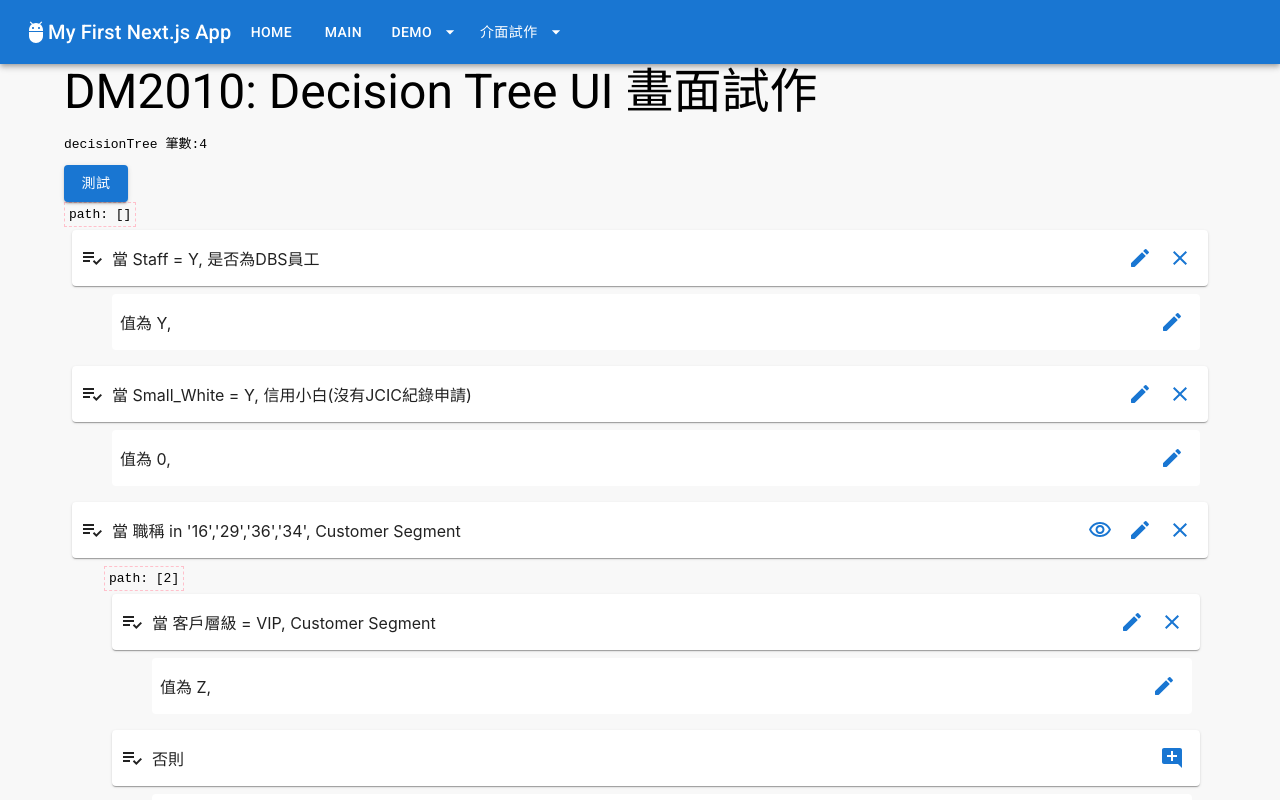
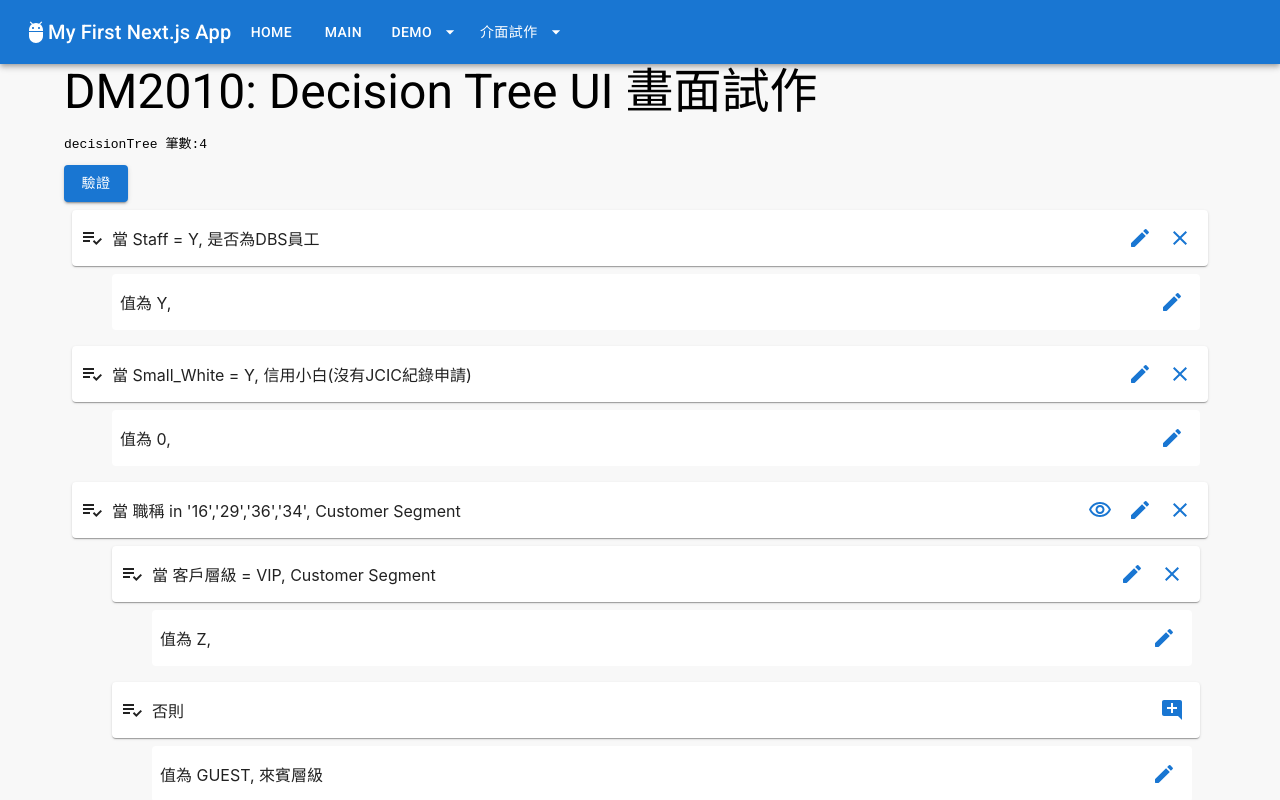
Before and after one commit to relyky/NextJsLab, a Next.js app: page /demo2/dm2010/AppForm in a window 1280 px wide. Shown: the top 800 px of the page. Built offline with nearby package versions, Linux system fonts and the light colour scheme.

Commit message:
decisionTree UI

```diff
--- a/src/pages/demo2/dm2010/AppForm.tsx
+++ b/src/pages/demo2/dm2010/AppForm.tsx
@@ -4,37 +4,21 @@ import { useAppSelector, useAppDispatch } from 'hooks/hooks'
 import { Container } from '@mui/material'
 import { H3, AButton } from 'components/highorder'
 import TreeContainer from './TreeContainer'
-import { add } from './decisionTreeSlice'
+import Swal from 'sweetalert2'
 
 export default (props) => {
     const decisionTree = useAppSelector(store => store.decisionTree)
     const dispatch = useAppDispatch()
 
     function handleClick() {
-        const newItem: DcsStatement = {
-            isElse: false,
-            cond: {
-                fdName: 'NewTest',
-                fdNote: '新測試欄位',
-                cmpAct: 'eq',
-                cmpValue: '新比較值'
-            },
-            action: {
-                fdNote: '新結果',
-                retValue: '新回傳值'
-            }
-        }
-
-        dispatch(add(newItem))
-
-        console.info('Pass');
+        Swal.fire('未實作')
     }
 
     return (
         <Container>
             <H3>DM2010: Decision Tree UI 畫面試作</H3>
             <pre>decisionTree 筆數:{decisionTree.length}</pre>
-            <AButton label='測試' mutant='primary' onClick={handleClick} />
+            <AButton label='驗證' mutant='primary' onClick={handleClick} />
 
             <TreeContainer />
             {/* <TreeCustomLayer /> */}
--- a/src/pages/demo2/dm2010/TreeContent.tsx
+++ b/src/pages/demo2/dm2010/TreeContent.tsx
@@ -8,7 +8,10 @@ const TreeContent: FC<{
 }> = props => {
     return (
         <div>
-            <code style={{ border: 'dashed thin pink', padding: '4px' }}>path: {JSON.stringify(props.path)}</code>
+            {/* <code style={{ border: 'dashed thin pink', padding: '4px' }}>
+                path: {JSON.stringify(props.path)}
+            </code> */}
+
             {props.decisionTree.map((item, index) =>
                 <StatementCard key={index} pos={index} item={item} path={props.path} />
             )}
--- a/src/pages/demo2/dm2010/decisionTreeSlice.ts
+++ b/src/pages/demo2/dm2010/decisionTreeSlice.ts
@@ -86,18 +86,6 @@ export const decisionTreeSlice = createSlice({
   name: 'decisionTree',
   initialState,
   reducers: {
-    add: (state, action: PayloadAction<DcsStatement>) => {
-      const len = state.length
-      assert(len > 0, 'decisionTree 筆數不可少於１筆。')
-      state.splice(len - 1, 0, action.payload)
-    },
-    updateByIndex: (state, action: PayloadAction<{ item: DcsStatement, index: number }>) => {
-      const { item, index } = action.payload
-      state.splice(index, 1, item)
-    },
-    removeByIndex: (state, action: PayloadAction<number>) => {
-      state.splice(action.payload, 1)
-    },
     newStatement(state, action: PayloadAction<{ path: number[] }>) {
       /// 新增一筆條件陳述
 
@@ -170,9 +158,6 @@ export const {
   updAssimt,
   newStatement,
   rmvStatement,
-  add,
-  updateByIndex,
-  removeByIndex,
 } = decisionTreeSlice.actions
 
 export default decisionTreeSlice.reducer
```
